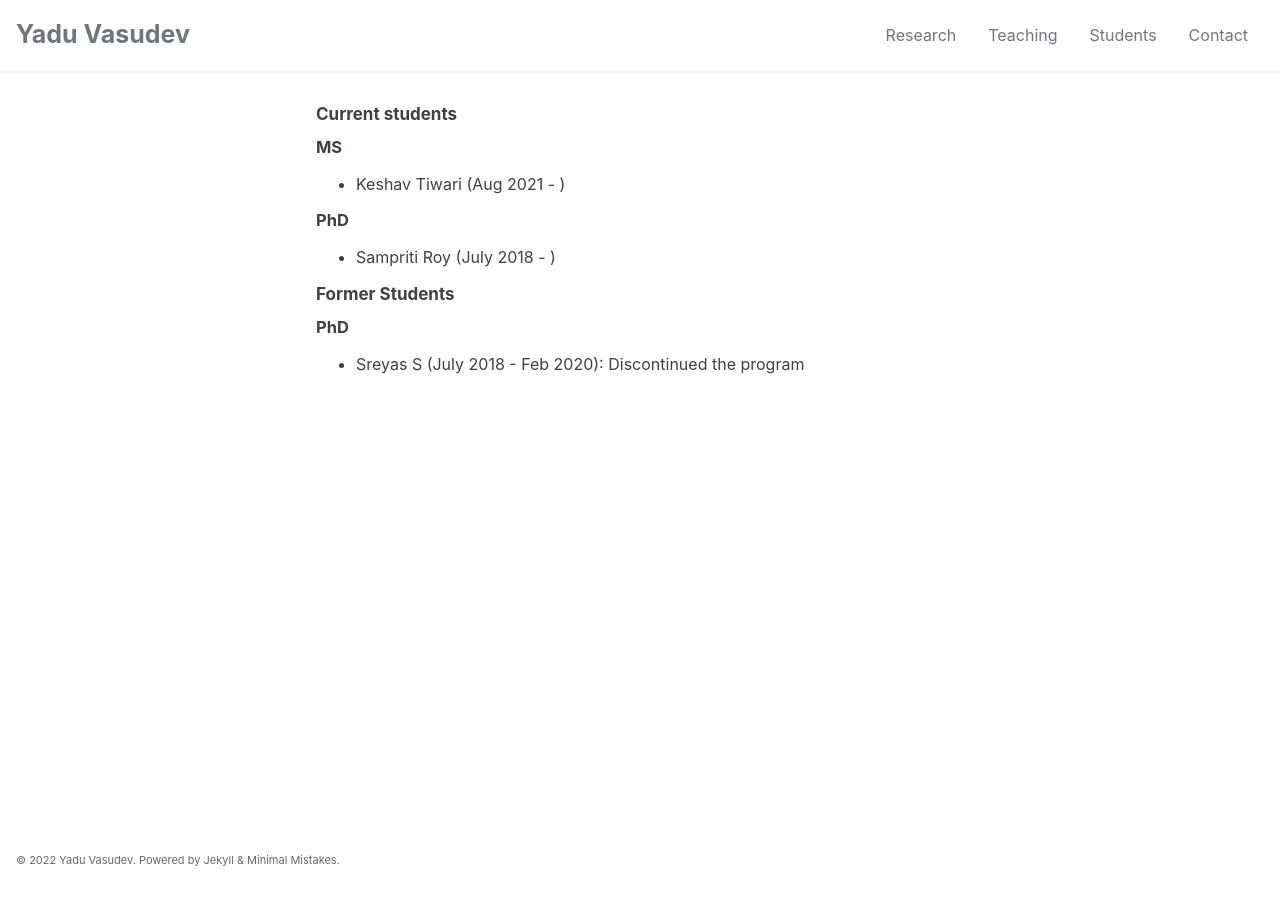
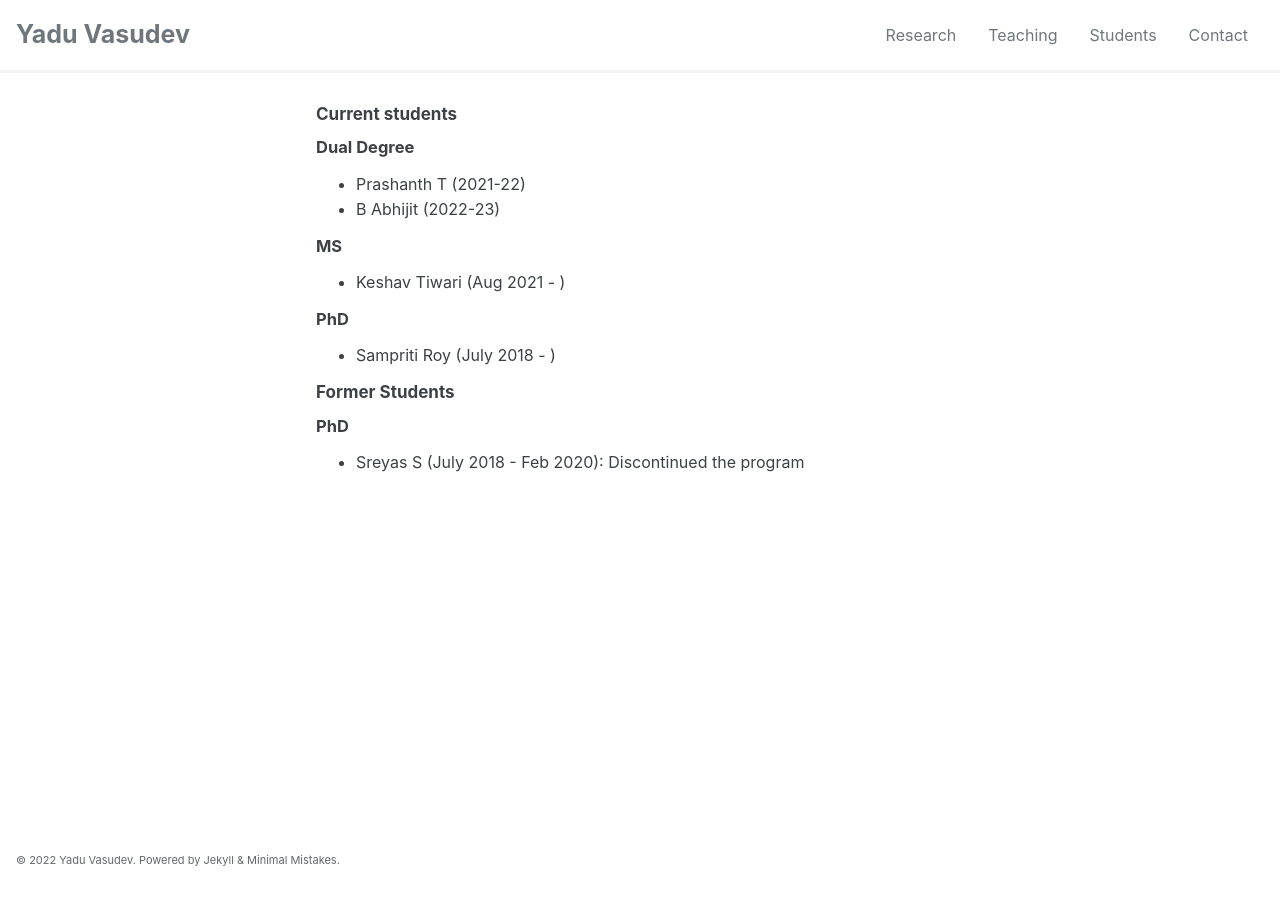
Before and after one commit to yaduvasudev/yaduvasudev.github.io, a Jekyll site: the page built from _pages/students.md, in a window 1280 px wide. Built offline with Jekyll 4.4.1, drawn with Linux system fonts in a browser that asks for light colours; cached includes are drawn as plain includes.

Commit message:
contact and students
new office and students

```diff
--- a/_pages/students.md
+++ b/_pages/students.md
@@ -4,6 +4,10 @@ permalink: students/
 ---
 
 #### Current students
+
+##### Dual Degree
+- Prashanth T (2021-22)
+- B Abhijit (2022-23)
 
 ##### MS
 - Keshav Tiwari (Aug 2021 - )
```
Also changed, not shown: _pages/contact.md (+1 -1 lines).
